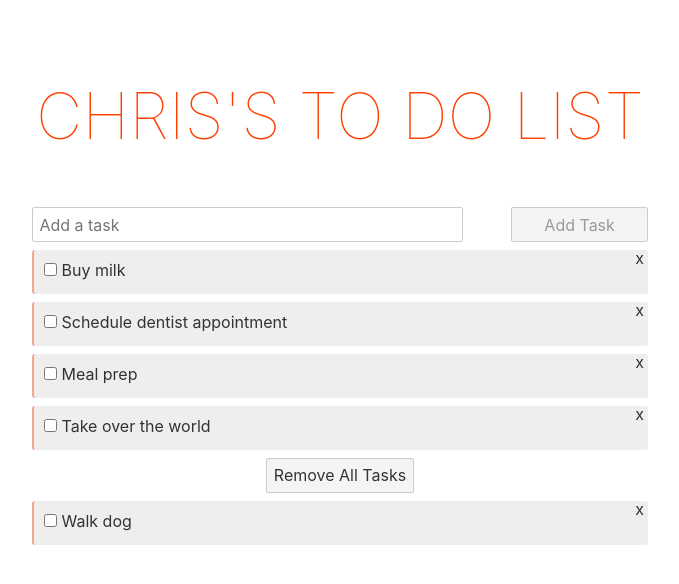
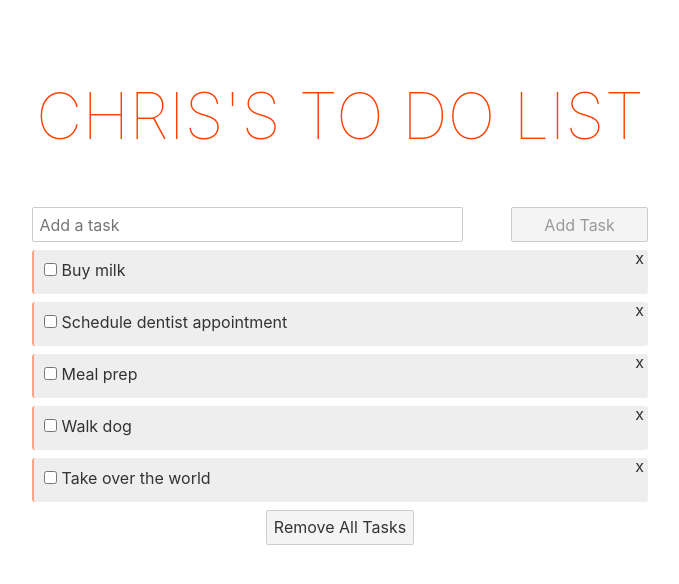
Before and after one commit to cwbieganek/svelte-todo-list, a Svelte app: page / in a window 1280 px wide. Shown: the top 584 px of the page, without its empty margins (300-979 px from the left). Built offline with nearby package versions, Linux system fonts and the light colour scheme.

Commit message:
Revert last two commits

```diff
--- a/src/App.svelte
+++ b/src/App.svelte
@@ -1,6 +1,5 @@
 <script lang="ts">
 	import Todo from './components/ToDo.svelte';
-	import type ITask from './components/ITask';
 
 	let name = "Chris";
 	let taskDescriptions: string[] = [
@@ -10,43 +9,10 @@
 		'Walk dog',
 		'Take over the world'
 	];
-
-	let tasks: ITask[] = [
-		{
-			id: 1,
-			description: 'Buy milk',
-			priority: 'medium',
-			complete: false
-		},
-		{
-			id: 2,
-			description: 'Schedule dentist appointment',
-			priority: 'medium',
-			complete: false
-		},
-		{
-			id: 3,
-			description: 'Meal prep',
-			priority: 'medium',
-			complete: false
-		},
-		{
-			id: 4,
-			description: 'Walk dog',
-			priority: 'medium',
-			complete: true
-		},
-		{
-			id: 5,
-			description: 'Take over the world',
-			priority: 'medium',
-			complete: false
-		}
-	];
 </script>
 
 <main>
-	<Todo {name} {tasks} />
+	<Todo {name} {taskDescriptions} />
 </main>
 
 <style>
--- a/src/components/Task.svelte
+++ b/src/components/Task.svelte
@@ -1,9 +1,9 @@
 <script lang="ts">
-	import type ITask from './ITask';
+	import type Task from './TaskInterface';
   import { createEventDispatcher } from 'svelte';
   const dispatch = createEventDispatcher();
 
-	export let task: ITask;
+	export let task: Task;
 
 	let complete: boolean; // True if input is checked
 	task.complete = complete; // Match the value of complete
--- /dev/null
+++ b/src/components/TaskInterface.ts
@@ -0,0 +1,8 @@
+interface Task {
+	id: number;
+	description: string;
+	priority: 'low' | 'medium' | 'high';
+	complete: boolean;
+}
+
+export default Task;
--- a/src/components/TaskList.svelte
+++ /dev/null
@@ -1,15 +0,0 @@
-<script lang="ts">
-	import Task from './Task.svelte';
-	import type ITask from './ITask';
-	import { createEventDispatcher } from 'svelte';
-
-	export let tasks: ITask[];
-
-	const dispatch = createEventDispatcher();
-</script>
-
-{#each tasks as task (task.id)}
-	<Task {task} on:delete={(e) => {dispatch('delete', e.detail)}} />
-{/each}
-
-<style></style>
--- a/src/components/ToDo.svelte
+++ b/src/components/ToDo.svelte
@@ -1,10 +1,17 @@
 <script lang="ts">
 	import Task from './Task.svelte';
-	import TaskList from './TaskList.svelte';
-	import type ITask from './ITask';
 
 	export let name: string = "Someone";
-	export let tasks: ITask[] = [];
+	export let taskDescriptions: string[] = [];
+
+	interface Task {
+		id: number;
+		description: string;
+		priority: 'low' | 'medium' | 'high';
+		complete: boolean;
+	}
+
+	let tasks: Task[] = [];
 	let newTask: string = "";
 	$: nextTaskId = (tasks.length == 0) ? 1 : tasks[tasks.length - 1].id + 1;
 
@@ -16,10 +23,22 @@
 		return !task.complete;
 	});
 
+	// Set initial array of tasks, since passing in Task objects from App was not working.
+	// It's possible this was because the App component was not aware of the Task interface,
+	// even though the objects were properly implementing the Task interface. ¯\_(ツ)_/¯
+	tasks = taskDescriptions.map((taskDescription, i) => {
+		return {
+			id: i + 1,
+			description: taskDescription,
+			priority: 'low',
+			complete: false
+		};
+	});
+
 	function addTask(description: string): void {
 		console.log(`Adding a task: ${description}.`);
 
-		let newTask: ITask = {
+		let newTask: Task = {
 			id: nextTaskId,
 			description: description,
 			priority: 'low',
@@ -56,11 +75,12 @@
 			<input class="add-task-input" placeholder="Add a task" bind:value={newTask} on:keypress={handleAddTaskInputKeystroke} />
 			<button class="add-task-button" disabled={newTask.replaceAll(" ", "") === ""} on:click={(e) => {addTask(newTask);}}>Add Task</button>
 		</div>
-		<TaskList tasks={incompleteTasks} />
+		{#each incompleteTasks as task (task.id)}
+			<Task {task} on:delete={removeTask} />
+		{/each}
 		<div class="tasks-bottom-buttons-container">
 			<button class="remove-all-tasks-button" on:click={removeAllTasks}>Remove All Tasks</button>
 		</div>
-		<TaskList tasks={completedTasks} />
 	</div>
 </div>
 
```
